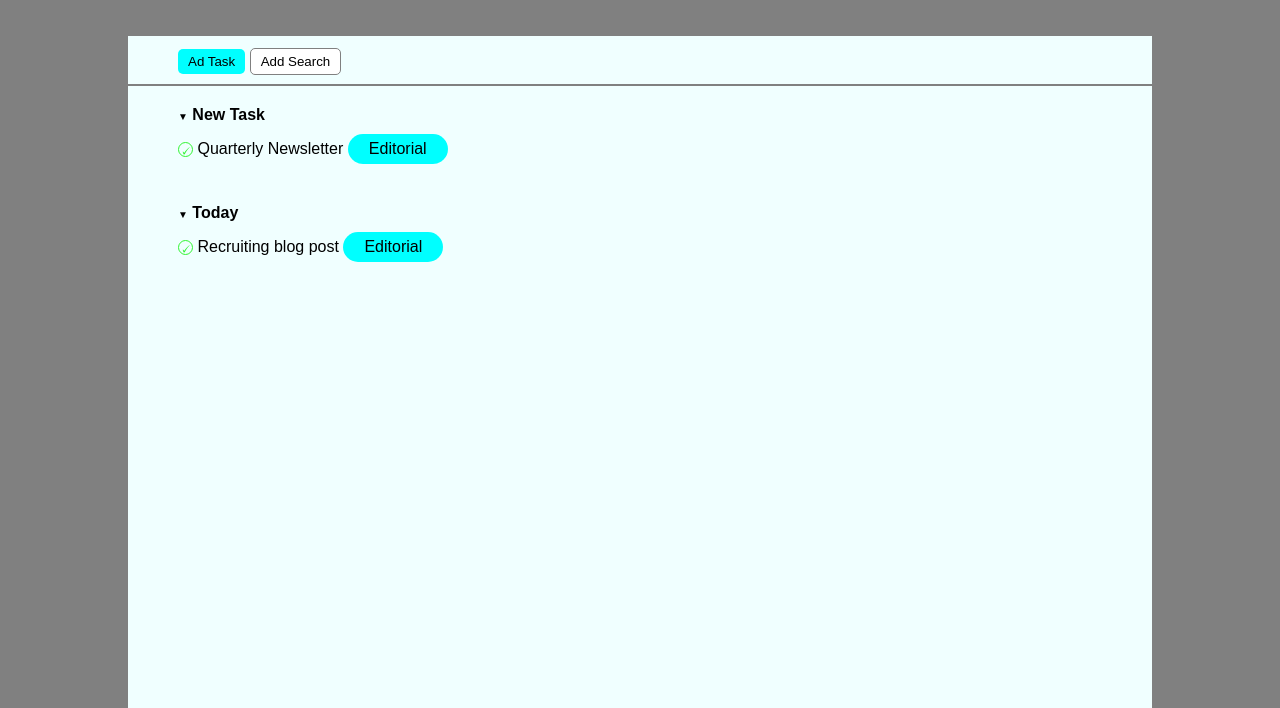
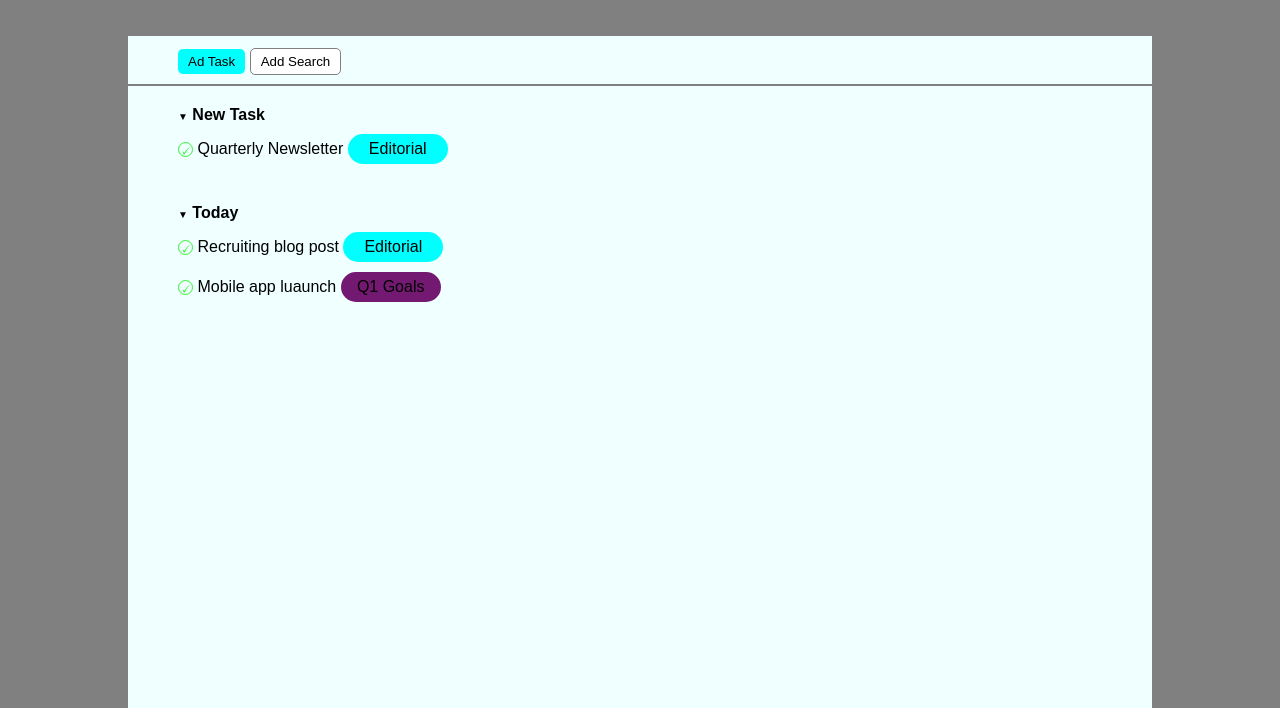
Before and after one commit to ely896/html-css-toboolist, a plain HTML site: page index.html in a window 1280 px wide. Shown: the part 92-800 px from the top of the page. Drawn offline with Linux system fonts and the light colour scheme.

Commit message:
Add Row Violet

```diff
--- a/CSS/style.css
+++ b/CSS/style.css
@@ -111,3 +111,12 @@ header{
     text-align: center;
     display: inline-block;
 }
+
+.button_size_violet {
+    width: 100px;
+    height: 30px;
+    border-radius: 15px;
+    background-color: rgb(116, 25, 113);
+    text-align: center;
+    display: inline-block;
+}
--- a/index.html
+++ b/index.html
@@ -56,8 +56,17 @@
                     <div class="button_size_blu"> Editorial</div>
 
                 </section>
+                <br>
+
+                <section class="task_list_row">
+                    <div class="check_box"><span class="checkbox_color">&#128504;</span></div>
+                    <span>Mobile app luaunch</span>
+                    <div class="button_size_violet"> Q1 Goals</div>
+
+                </section>
 
             </div>
+            <!--Finish Second Task-->
 
 
 
```
